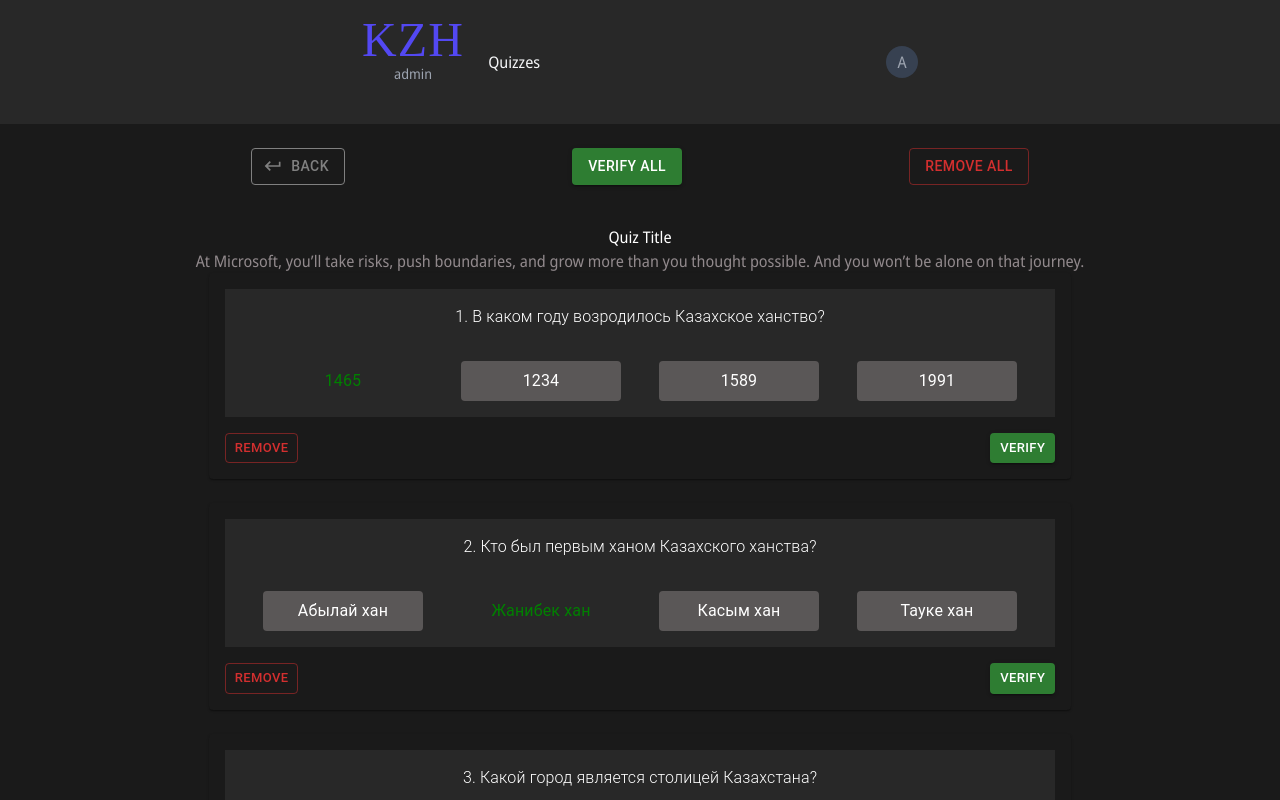
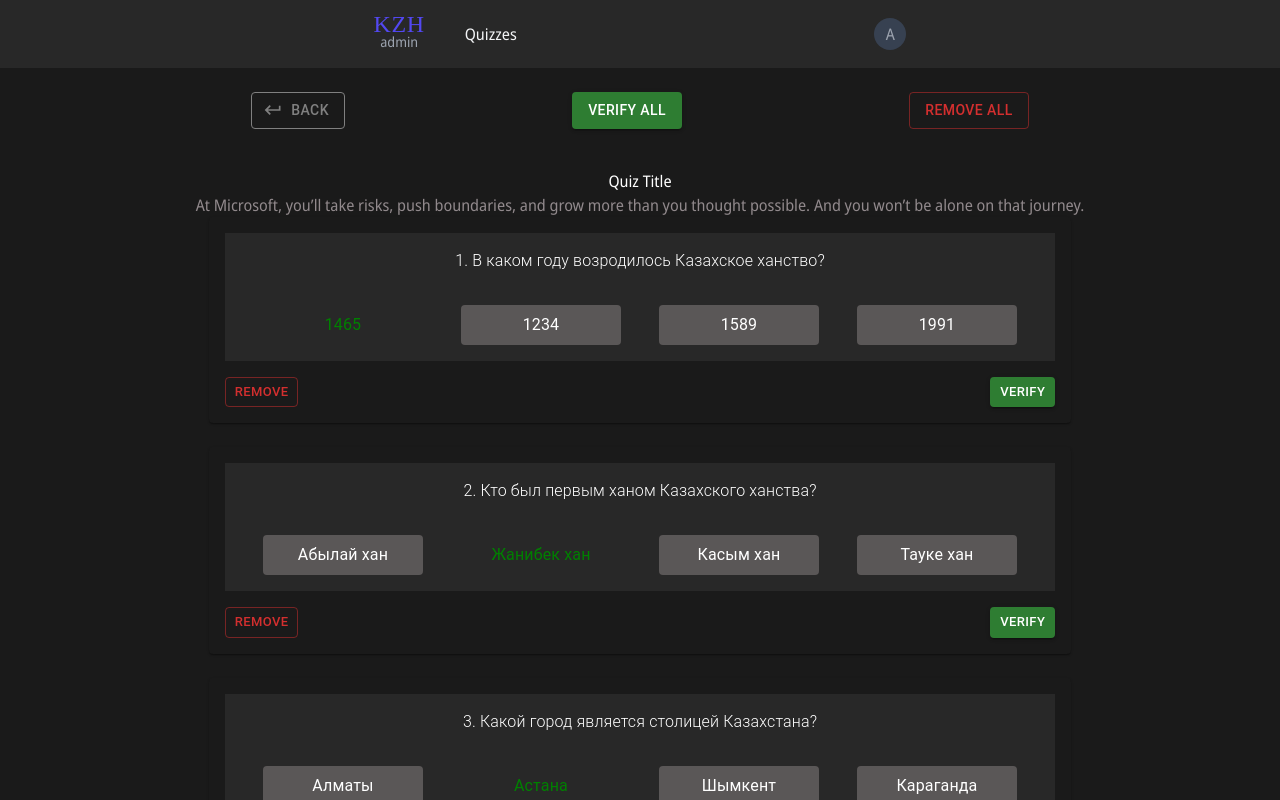
Before and after one commit to Dulatbay/kzh-admin-front, a React (Vite) app: page /DetailUserQuiz/1 in a window 1280 px wide. Shown: the top 800 px of the page. Built offline with nearby package versions, Linux system fonts and the light colour scheme.

Commit message:
fix: logo fix

```diff
--- a/src/components/Logo.tsx
+++ b/src/components/Logo.tsx
@@ -1,9 +1,17 @@
-function Logo() {
+interface LogoProps {
+    logoSize: "big" | 'small';
+}
+
+function Logo({logoSize}: LogoProps) {
     return (
-        <div className="text-center mb-6">
-            <h1 className="text-primaryTextColor text-5xl font-Compacta tracking-wide">KZH</h1>
-            <p className="text-gray-400 text-sm">admin</p>
-        </div>
+        logoSize === "small" ? <div className="text-center">
+                <h1 className={`text-primaryTextColor font-Compacta tracking-wide text-2xl leading-4`}>KZH</h1>
+                <p className="text-gray-400 text-sm">admin</p>
+            </div> :
+            <div className="text-center">
+                <h1 className={`text-primaryTextColor font-Compacta tracking-wide text-5xl`}>KZH</h1>
+                <p className="text-gray-400 text-sm">admin</p>
+            </div>
     );
 }
 
--- a/src/components/Nav.tsx
+++ b/src/components/Nav.tsx
@@ -5,9 +5,9 @@ const Nav: React.FC = () => {
     return (
         <nav className="bg-bgNavColor text-white p-4 flex items-center justify-evenly shadow-md">
 
-            <div className="flex flex-row justify-center items-center space-x-6">
+            <div className="flex flex-row justify-center items-center space-x-6 gap-4">
 
-               <Logo />
+               <Logo logoSize={'small'}/>
 
                 <div className="hidden md:flex space-x-8">
                     <span className="text-gray-100">
--- a/src/pages/SignIn/SigninPage.tsx
+++ b/src/pages/SignIn/SigninPage.tsx
@@ -4,9 +4,9 @@ import Logo from "../../components/Logo.tsx";
 const SigninPage = () => {
     return (
         <div className="flex items-center justify-center min-h-screen bg-bgColor px-4">
-            <div className="bg-formColor p-6  rounded-lg shadow-lg w-full max-w-[350px] pt-12 pb-16">
-                <Logo/>
-                <h2 className="text-white text-2xl sm:text-3xl font-bold text-center mb-6">
+            <div className="bg-formColor p-6 rounded-lg shadow-lg w-full max-w-[350px] pt-12 pb-16">
+                <Logo logoSize={'big'}/>
+                <h2 className="text-white text-2xl sm:text-3xl font-bold text-center mb-6 mt-2">
                     SIGN IN
                 </h2>
                 <form>
```
